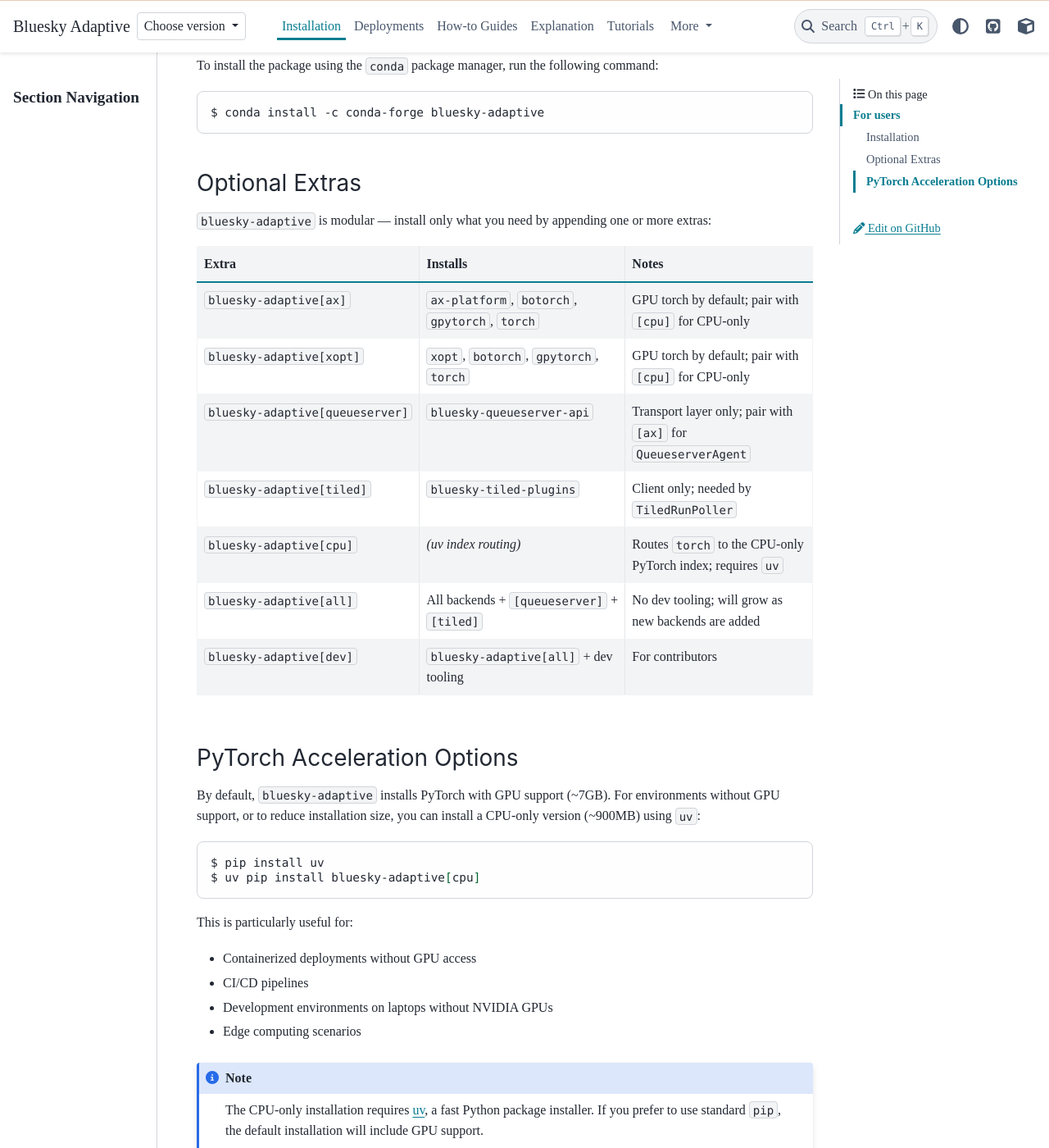
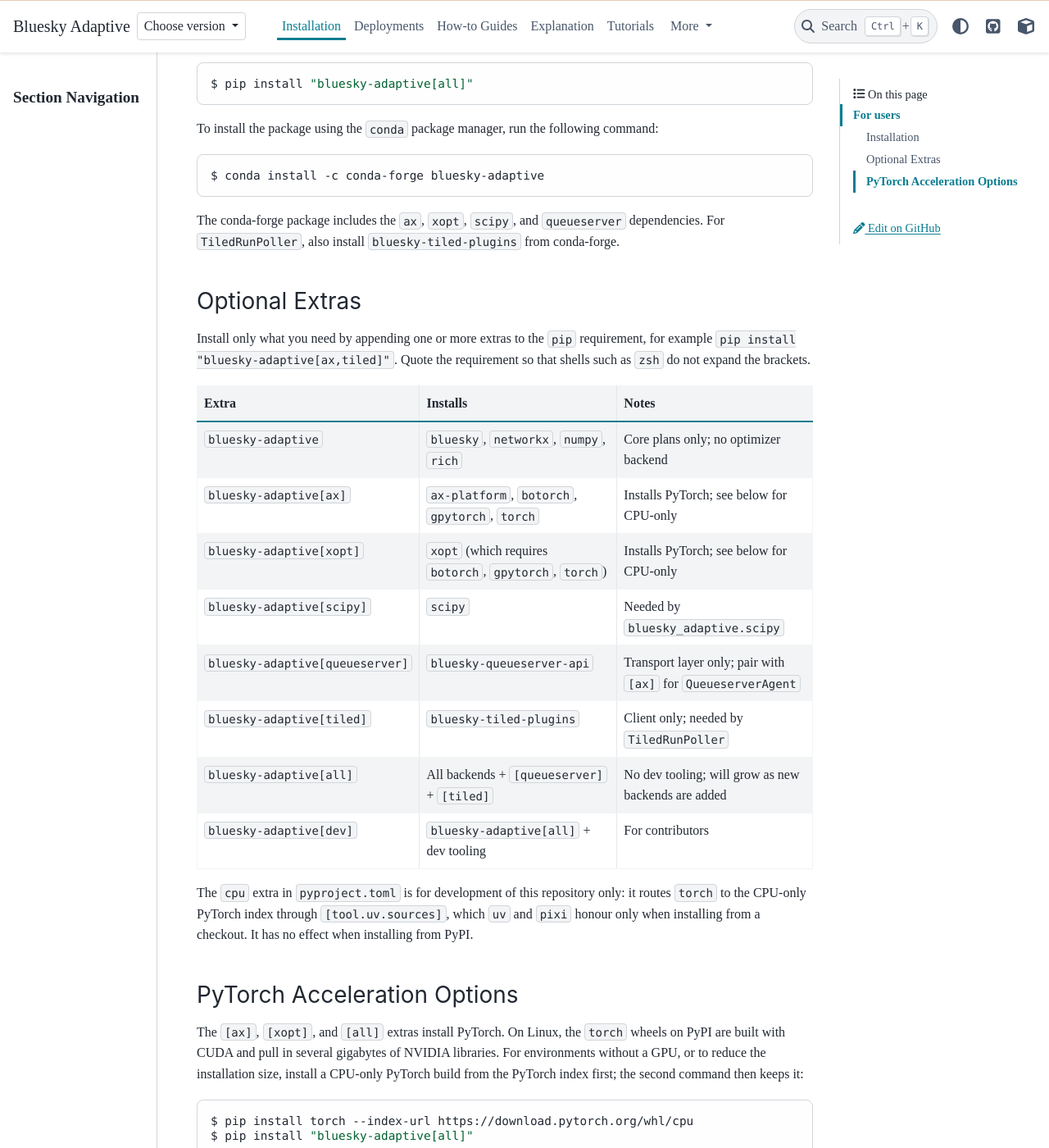
Before and after one commit to bluesky/bluesky-adaptive, a Sphinx documentation site: the page built from docs/source/installation.rst, in a window 1280 px wide and 1400 px high, scrolled down 455 px. Shown: the whole window at 82% size. Built offline with Sphinx 7.4.7 and the PyData theme 0.15.4, drawn with Linux system fonts in a browser that asks for light colours; a script that is not in the unit is left out; the version number could not be read and is left out; comment, search, counter and statistics services are not loaded; some of the changed text lies outside the part shown.

Commit message:
Fix installation instructions to match the published extras (#139)
`pip install bluesky-adaptive` installs only the core plans, yet the README and docs presented it as
the standard install with GPU PyTorch. The docs now recommend `bluesky-adaptive[all]`, list every
extra (including `[scipy]`), quote extras for shells, and describe what the base install contains.

`uv pip install bluesky-adaptive[cpu]` did not give CPU-only PyTorch from PyPI: the `cpu` extra is
empty and its index routing only applies inside a checkout. It is now documented as development-only,
and the CPU recipe installs torch from the PyTorch CPU index first (or uses uv's
`--torch-backend=cpu`). The conda CPU command used the deprecated `pytorch` channel with `cpuonly`; it
now selects a conda-forge CPU build with `pytorch=*=cpu*`. The docs also note which dependencies the
conda-forge package includes.

Assisted-by: oh-my-pi:claude-opus-5.5

```diff
--- a/docs/source/_includes/installation-code-snippets.rst
+++ b/docs/source/_includes/installation-code-snippets.rst
@@ -1,7 +1,7 @@
 .. snippet-pip-standard-start
 .. code:: bash
 
-   $ pip install bluesky-adaptive
+   $ pip install "bluesky-adaptive[all]"
 .. snippet-pip-standard-end
 
 .. snippet-conda-standard-start
@@ -13,12 +13,18 @@
 .. snippet-pip-cpu-start
 .. code:: bash
 
-   $ pip install uv
-   $ uv pip install bluesky-adaptive[cpu]
+   $ pip install torch --index-url https://download.pytorch.org/whl/cpu
+   $ pip install "bluesky-adaptive[all]"
 .. snippet-pip-cpu-end
+
+.. snippet-uv-cpu-start
+.. code:: bash
+
+   $ uv pip install "bluesky-adaptive[all]" --torch-backend=cpu
+.. snippet-uv-cpu-end
 
 .. snippet-conda-cpu-start
 .. code:: bash
 
-   $ conda install -c conda-forge bluesky-adaptive pytorch cpuonly -c pytorch
+   $ conda install -c conda-forge bluesky-adaptive "pytorch=*=cpu*"
 .. snippet-conda-cpu-end
--- a/docs/source/index.rst
+++ b/docs/source/index.rst
@@ -58,7 +58,7 @@ Installation
 
     .. container:: install-label
 
-        Standard (GPU support):
+        All backends (PyPI ``torch``; CUDA on Linux):
 
     .. include:: _includes/installation-code-snippets.rst
        :start-after: .. snippet-pip-standard-start
@@ -66,7 +66,7 @@ Installation
 
     .. container:: install-label
 
-        CPU-only (containers, CI/CD, laptops):
+        All backends, CPU-only PyTorch (containers, CI/CD, laptops):
 
     .. include:: _includes/installation-code-snippets.rst
        :start-after: .. snippet-pip-cpu-start
--- a/docs/source/installation.rst
+++ b/docs/source/installation.rst
@@ -9,7 +9,10 @@ Installation
 
 The package works with Python 3.11+ and can be installed from both PyPI and/or conda-forge.
 
-To install the package using the ``pip`` package manager, run the following command:
+The PyPI package is modular: ``pip install bluesky-adaptive`` installs only the core plans and their dependencies
+(``bluesky``, ``networkx``, ``numpy``, ``rich``) and no optimizer backend. Importing a backend such as
+``bluesky_adaptive.ax`` without its extra raises an ``ImportError`` that names the extra to install.
+To install the package with every backend using the ``pip`` package manager, run the following command:
 
 .. include:: _includes/installation-code-snippets.rst
    :start-after: .. snippet-pip-standard-start
@@ -21,10 +24,15 @@ To install the package using the ``conda`` package manager, run the following co
    :start-after: .. snippet-conda-standard-start
    :end-before: .. snippet-conda-standard-end
 
+The conda-forge package includes the ``ax``, ``xopt``, ``scipy``, and ``queueserver`` dependencies.
+For ``TiledRunPoller``, also install ``bluesky-tiled-plugins`` from conda-forge.
+
 Optional Extras
 ^^^^^^^^^^^^^^^
 
-``bluesky-adaptive`` is modular — install only what you need by appending one or more extras:
+Install only what you need by appending one or more extras to the ``pip`` requirement, for example
+``pip install "bluesky-adaptive[ax,tiled]"``. Quote the requirement so that shells such as ``zsh`` do not
+expand the brackets.
 
 .. list-table::
    :header-rows: 1
@@ -33,21 +41,24 @@ Optional Extras
    * - Extra
      - Installs
      - Notes
+   * - ``bluesky-adaptive``
+     - ``bluesky``, ``networkx``, ``numpy``, ``rich``
+     - Core plans only; no optimizer backend
    * - ``bluesky-adaptive[ax]``
      - ``ax-platform``, ``botorch``, ``gpytorch``, ``torch``
-     - GPU torch by default; pair with ``[cpu]`` for CPU-only
+     - Installs PyTorch; see below for CPU-only
    * - ``bluesky-adaptive[xopt]``
-     - ``xopt``, ``botorch``, ``gpytorch``, ``torch``
-     - GPU torch by default; pair with ``[cpu]`` for CPU-only
+     - ``xopt`` (which requires ``botorch``, ``gpytorch``, ``torch``)
+     - Installs PyTorch; see below for CPU-only
+   * - ``bluesky-adaptive[scipy]``
+     - ``scipy``
+     - Needed by ``bluesky_adaptive.scipy``
    * - ``bluesky-adaptive[queueserver]``
      - ``bluesky-queueserver-api``
      - Transport layer only; pair with ``[ax]`` for ``QueueserverAgent``
    * - ``bluesky-adaptive[tiled]``
      - ``bluesky-tiled-plugins``
      - Client only; needed by ``TiledRunPoller``
-   * - ``bluesky-adaptive[cpu]``
-     - *(uv index routing)*
-     - Routes ``torch`` to the CPU-only PyTorch index; requires ``uv``
    * - ``bluesky-adaptive[all]``
      - All backends + ``[queueserver]`` + ``[tiled]``
      - No dev tooling; will grow as new backends are added
@@ -55,15 +66,27 @@ Optional Extras
      - ``bluesky-adaptive[all]`` + dev tooling
      - For contributors
 
+The ``cpu`` extra in ``pyproject.toml`` is for development of this repository only: it routes ``torch`` to the
+CPU-only PyTorch index through ``[tool.uv.sources]``, which ``uv`` and ``pixi`` honour only when installing from a
+checkout. It has no effect when installing from PyPI.
+
 PyTorch Acceleration Options
 ^^^^^^^^^^^^^^^^^^^^^^^^^^^^^
 
-By default, ``bluesky-adaptive`` installs PyTorch with GPU support (~7GB). For environments without GPU support,
-or to reduce installation size, you can install a CPU-only version (~900MB) using ``uv``:
+The ``[ax]``, ``[xopt]``, and ``[all]`` extras install PyTorch. On Linux, the ``torch`` wheels on PyPI are built
+with CUDA and pull in several gigabytes of NVIDIA libraries. For environments without a GPU, or to reduce the
+installation size, install a CPU-only PyTorch build from the PyTorch index first; the second command then
+keeps it:
 
 .. include:: _includes/installation-code-snippets.rst
    :start-after: .. snippet-pip-cpu-start
    :end-before: .. snippet-pip-cpu-end
+
+With `uv <https://docs.astral.sh/uv/>`_, a single command selects the CPU-only PyTorch index:
+
+.. include:: _includes/installation-code-snippets.rst
+   :start-after: .. snippet-uv-cpu-start
+   :end-before: .. snippet-uv-cpu-end
 
 This is particularly useful for:
 
@@ -72,12 +95,7 @@ This is particularly useful for:
 - Development environments on laptops without NVIDIA GPUs
 - Edge computing scenarios
 
-.. note::
-
-   The CPU-only installation requires `uv <https://docs.astral.sh/uv/>`_, a fast Python package installer.
-   If you prefer to use standard ``pip``, the default installation will include GPU support.
-
-For conda users who want CPU-only PyTorch:
+For conda users who want CPU-only PyTorch from conda-forge:
 
 .. include:: _includes/installation-code-snippets.rst
    :start-after: .. snippet-conda-cpu-start
```
Also changed, not shown: README.md (+14 -2 lines).
